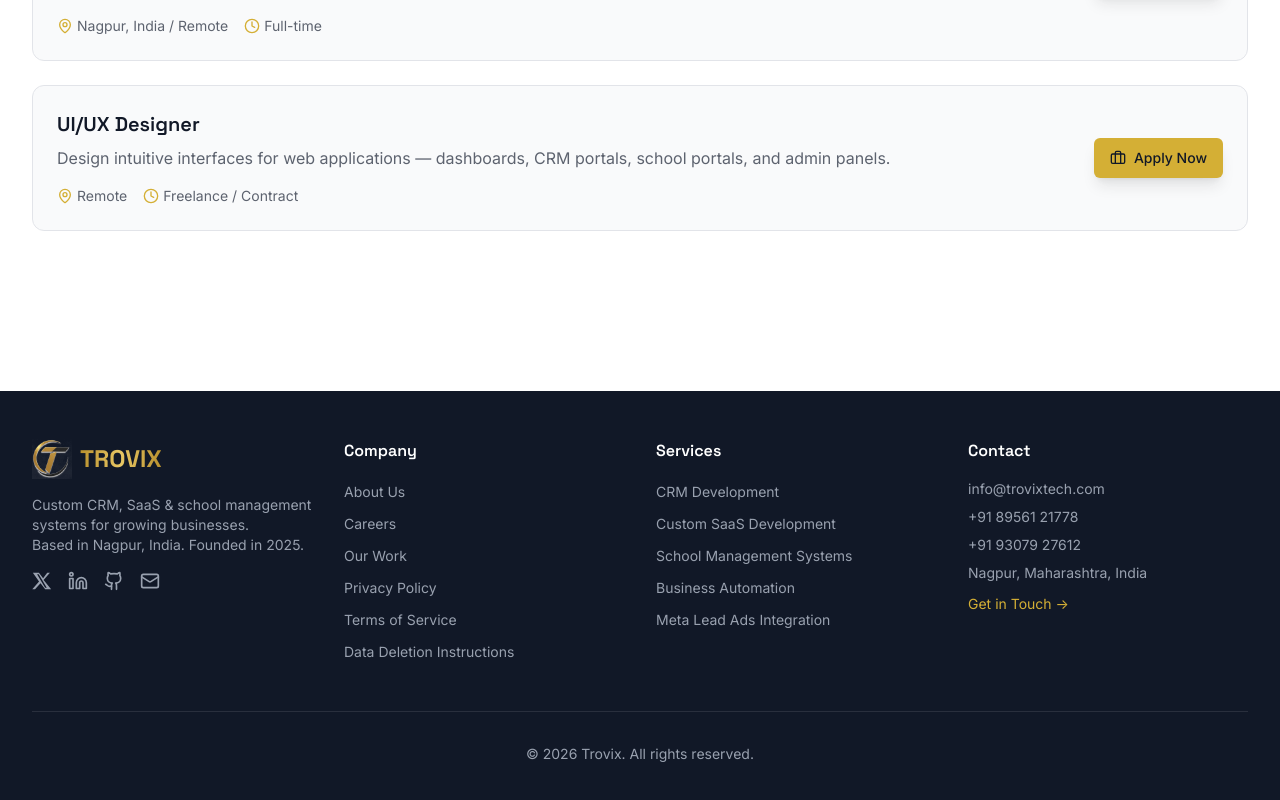
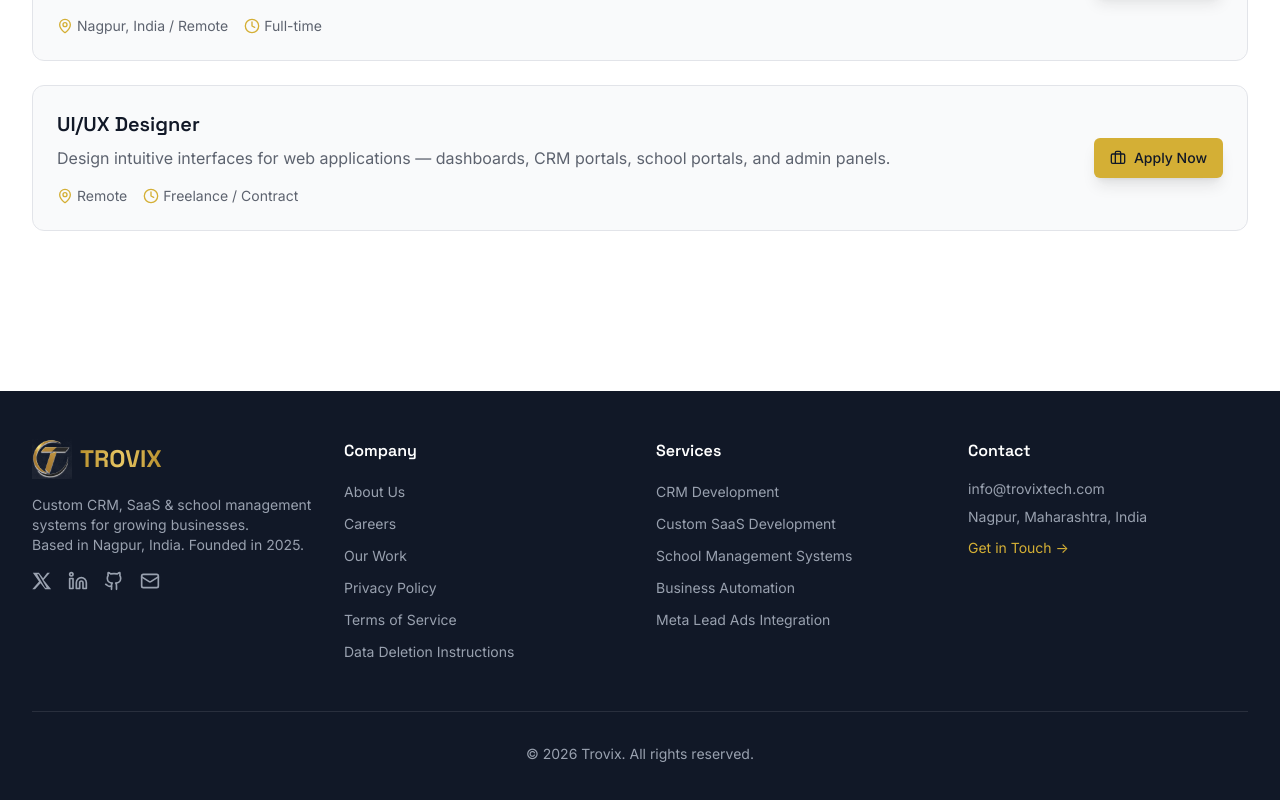
Before and after one commit to fhusain07/Trovix, a React (Vite) app: page /careers in a window 1280 px wide. Shown: the part 1155-1955 px from the top of the page. Built offline with nearby package versions, Linux system fonts and the light colour scheme.

Commit message:
Commendted out the preosnal info

```diff
--- a/src/components/layout/Footer.tsx
+++ b/src/components/layout/Footer.tsx
@@ -91,8 +91,8 @@
             <h3 className="font-semibold mb-4 text-white">Contact</h3>
             <ul className="space-y-2">
               <li className="text-sm text-gray-400">info@trovixtech.com</li>
-              <li className="text-sm text-gray-400">+91 89561 21778</li>
-              <li className="text-sm text-gray-400">+91 93079 27612</li>
+              {/* <li className="text-sm text-gray-400">+91 89561 21778</li> */}
+              {/* <li className="text-sm text-gray-400">+91 93079 27612</li> */}
               <li className="text-sm text-gray-400">Nagpur, Maharashtra, India</li>
               <li><Link to="/contact" className="text-sm text-gold hover:underline cursor-pointer">Get in Touch →</Link></li>
             </ul>
--- a/src/pages/About.tsx
+++ b/src/pages/About.tsx
@@ -2,7 +2,7 @@
 import { Target, Code, MessageSquare, Handshake } from 'lucide-react';
 import { AnimatedSection } from '@/components/shared/AnimatedSection';
 import { GlassCard } from '@/components/shared/GlassCard';
-import { FounderSection } from '@/components/sections/FounderSection';
+// import { FounderSection } from '@/components/sections/FounderSection';
 import { useSEO } from '@/hooks/useSEO';
 
 const values = [
@@ -123,7 +123,7 @@
           </div>
         </AnimatedSection>
 
-        <FounderSection />
+        {/* <FounderSection /> */}
 
       </div>
     </div>
--- a/src/pages/Contact.tsx
+++ b/src/pages/Contact.tsx
@@ -3,7 +3,7 @@
 import * as Tabs from '@radix-ui/react-tabs';
 import { useFormik } from 'formik';
 import * as Yup from 'yup';
-import { Mail, Phone, MapPin, Send } from 'lucide-react';
+import { Mail, MapPin, Send } from 'lucide-react';
 import { Button } from '@/components/ui/button';
 import { Input } from '@/components/ui/input';
 import { Textarea } from '@/components/ui/textarea';
@@ -89,18 +89,18 @@
       content: 'info@trovixtech.com',
       link: 'mailto:info@trovixtech.com',
     },
-    {
-      icon: Phone,
-      title: 'WhatsApp / Phone',
-      content: '+91 89561 21778',
-      link: 'https://wa.me/918956121778?text=Hi%20Trovix%2C%20I%27d%20like%20to%20discuss%20a%20project.',
-    },
-    {
-      icon: Phone,
-      title: 'Alternate Phone',
-      content: '+91 93079 27612',
-      link: 'tel:+919307927612',
-    },
+    // {
+    //   icon: Phone,
+    //   title: 'WhatsApp / Phone',
+    //   content: '+91 89561 21778',
+    //   link: 'https://wa.me/918956121778?text=Hi%20Trovix%2C%20I%27d%20like%20to%20discuss%20a%20project.',
+    // },
+    // {
+    //   icon: Phone,
+    //   title: 'Alternate Phone',
+    //   content: '+91 93079 27612',
+    //   link: 'tel:+919307927612',
+    // },
     {
       icon: MapPin,
       title: 'Location',
--- a/src/pages/Home.tsx
+++ b/src/pages/Home.tsx
@@ -7,7 +7,7 @@
 import { ParticleBackground } from '@/components/shared/ParticleBackground';
 import { GlassCard } from '@/components/shared/GlassCard';
 import { HowWeWork } from '@/components/sections/HowWeWork';
-import { FounderSection } from '@/components/sections/FounderSection';
+// import { FounderSection } from '@/components/sections/FounderSection';
 import { FAQSection } from '@/components/sections/FAQSection';
 import { useSEO } from '@/hooks/useSEO';
 
@@ -228,7 +228,7 @@
     </AnimatedSection>
 
     {/* Founder */}
-    <FounderSection />
+    {/* <FounderSection /> */}
 
     {/* Tech Stack */}
     <AnimatedSection>
```
